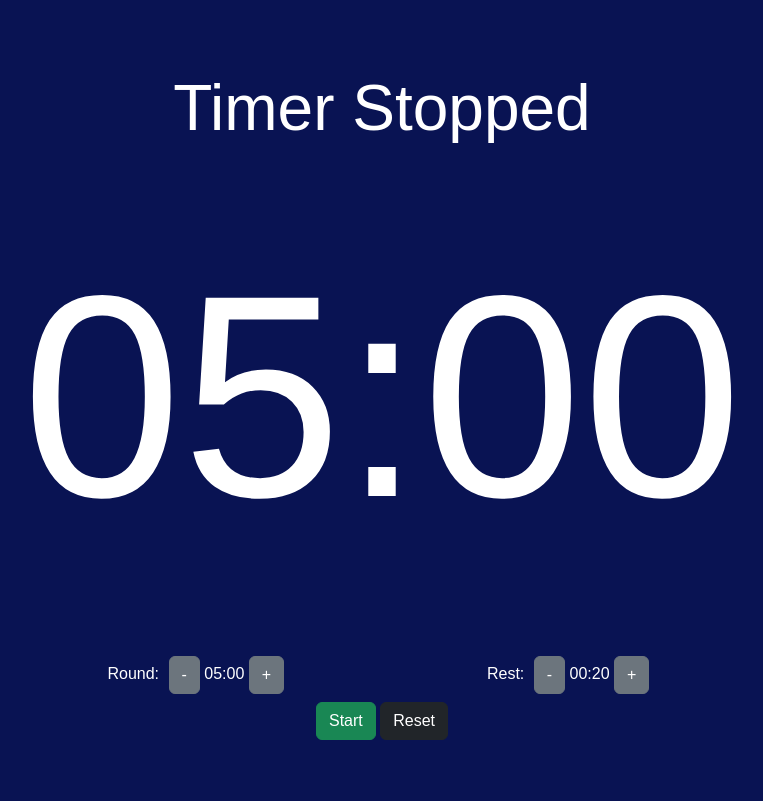
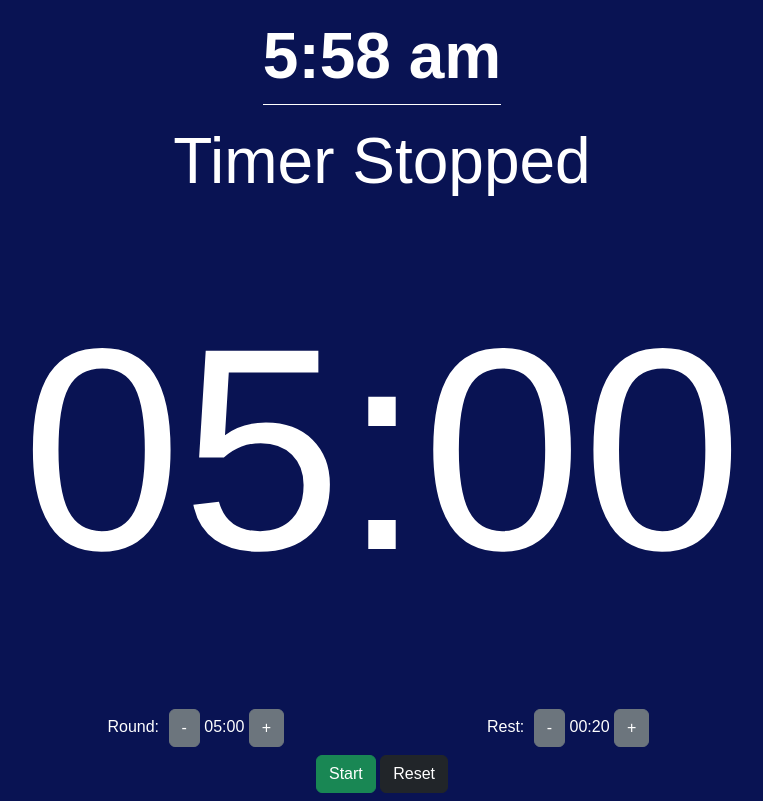
Before and after one commit to sfw185/BJJTimer, a React (Create React App) app: page / in a window 1280 px wide. Shown: the whole page, without its empty margins (258-1021 px from the left). Built offline with nearby package versions, Linux system fonts and the light colour scheme.

Commit message:
Adding current time

```diff
--- a/src/Timer.css
+++ b/src/Timer.css
@@ -10,6 +10,12 @@ body {
 
 #timer {
   text-align: center;
+}
+
+.current-time {
+  font-size: 4rem;
+  font-weight: bold;
+  border-bottom: 1px solid #FFF;
 }
 
 .status-display {
--- a/src/Timer.js
+++ b/src/Timer.js
@@ -10,6 +10,7 @@ const SECOND = 1000;
 const RENDER_RATE = 250; // 4 updates a second
 
 const Timer = () => {
+    const [currentTime, setCurrentTime] = useState(new Date());
     const [roundTime, setRoundTime] = useState(loadFromLocalStorage('roundTime', 5 * 60 * SECOND));
     const [restTime, setRestTime] = useState(loadFromLocalStorage('restTime', 20 * SECOND));
     const [currentRound, setCurrentRound] = useState(0);
@@ -18,6 +19,7 @@ const Timer = () => {
     const [startTime, setStartTime] = useState(null);
     const [timeLeft, setTimeLeft] = useState(roundTime);
 
+    // Set up timer to refresh every 250ms
     useEffect(() => {
         let interval;
         if (running) {
@@ -27,6 +29,16 @@ const Timer = () => {
 
         return () => clearInterval(interval);
     }, [running, roundTime, restTime, isRestTime, startTime, currentRound]); // eslint-disable-line react-hooks/exhaustive-deps
+
+    // Show current time
+    useEffect(() => {
+        const interval = setInterval(() => {
+            setCurrentTime(new Date());
+        }, 1000);
+
+        return () => clearInterval(interval);
+    }, []);
+
 
     const tick = () => {
         const updatedTime = now();
@@ -105,8 +117,27 @@ const Timer = () => {
         return `${minutes < 10 ? '0' : ''}${minutes}:${seconds < 10 ? '0' : ''}${seconds}`;
     };
 
+    const formatCurrentTime = (date) => {
+        let hours = date.getHours();
+        let minutes = date.getMinutes();
+        const ampm = hours >= 12 ? 'pm' : 'am';
+
+        hours = hours % 12;
+        hours = hours || 12; // Convert '0' to '12'
+        minutes = minutes < 10 ? '0' + minutes : minutes;
+
+        return `${hours}:${minutes} ${ampm}`;
+    };
+
     return (
         <Container id="timer">
+            <Row className="justify-content-center my-2">
+                <Col md="auto">
+                    <div className="current-time">
+                        { formatCurrentTime(currentTime) }
+                    </div>
+                </Col>
+            </Row>
             <Row className="justify-content-center my-2">
                 <Col md="auto">
                     <div className="status-display">
```
